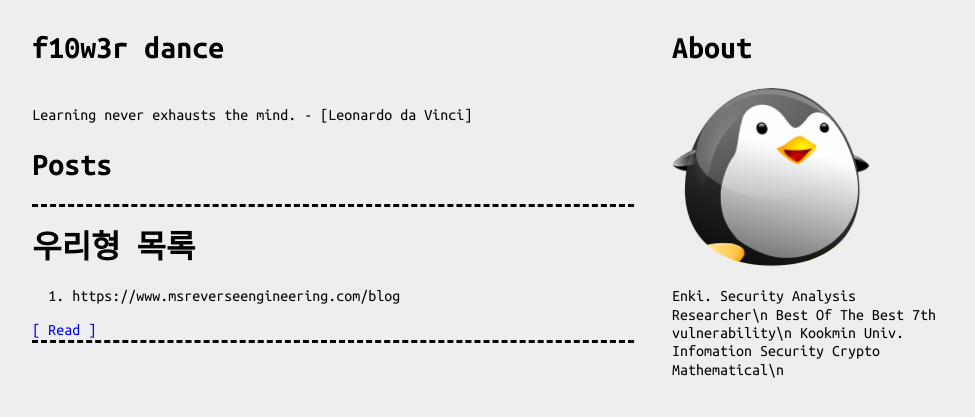
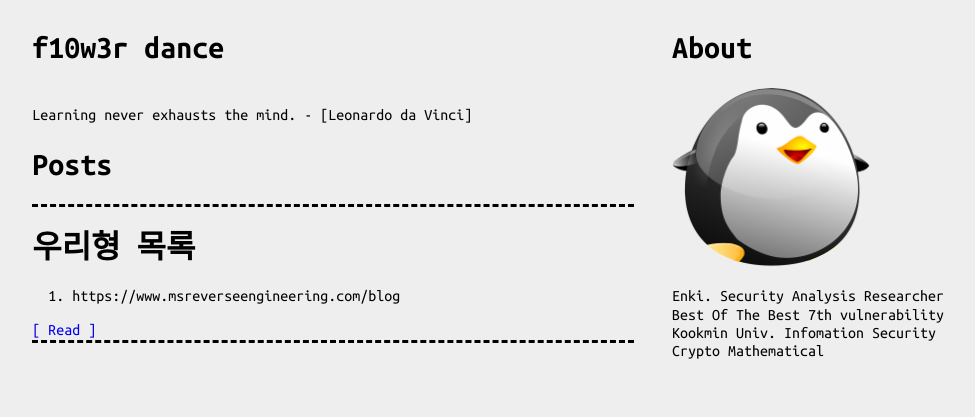
Before and after one commit to f10w3r-dance/f10w3r-dance.github.io, a Jekyll site: the page built from index.html, in a window 1280 px wide. Shown: the top 417 px of the page, without its empty margins (147-1122 px from the left). Built offline with Jekyll 4.4.1, drawn with Linux system fonts in a browser that asks for light colours; nearby versions of some CDN libraries; the list of posts is cut into pages by our own code.

```diff
--- a/_config.yml
+++ b/_config.yml
@@ -2,9 +2,9 @@
 title: f10w3r dance
 baseurl: "https://blog.f10w3r.dance"
 desc: Learning never exhausts the mind. - [Leonardo da Vinci]
-about: "Enki. Security Analysis Researcher\\n
-Best Of The Best 7th vulnerability\\n
-Kookmin Univ. Infomation Security Crypto Mathematical\\n"
+about: "Enki. Security Analysis Researcher\t
+Best Of The Best 7th vulnerability\t
+Kookmin Univ. Infomation Security Crypto Mathematical\t"
 
 image: https://github.com/f10w3r-dance/f10w3r-dance.github.io/blob/main/png/klipartz.com.png?raw=true
 excerpt_separator: "<!-- more -->"
```
